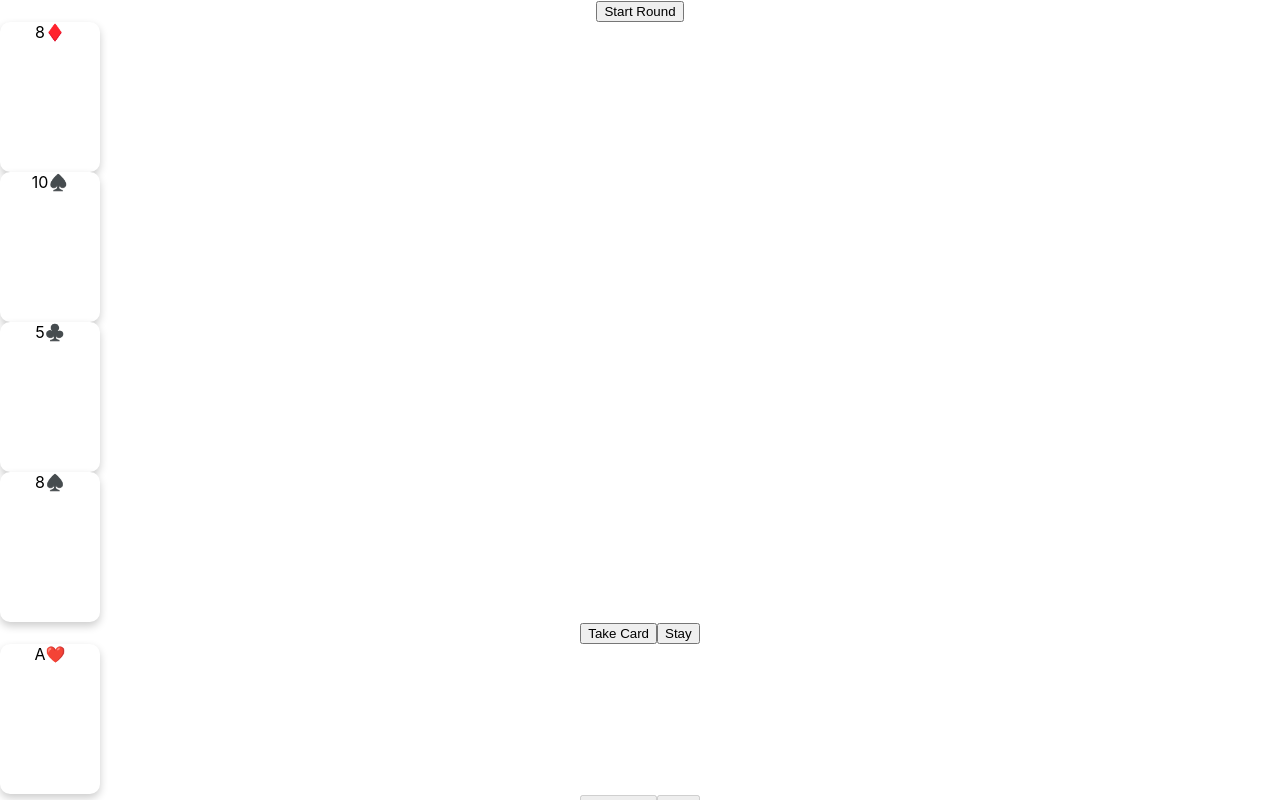
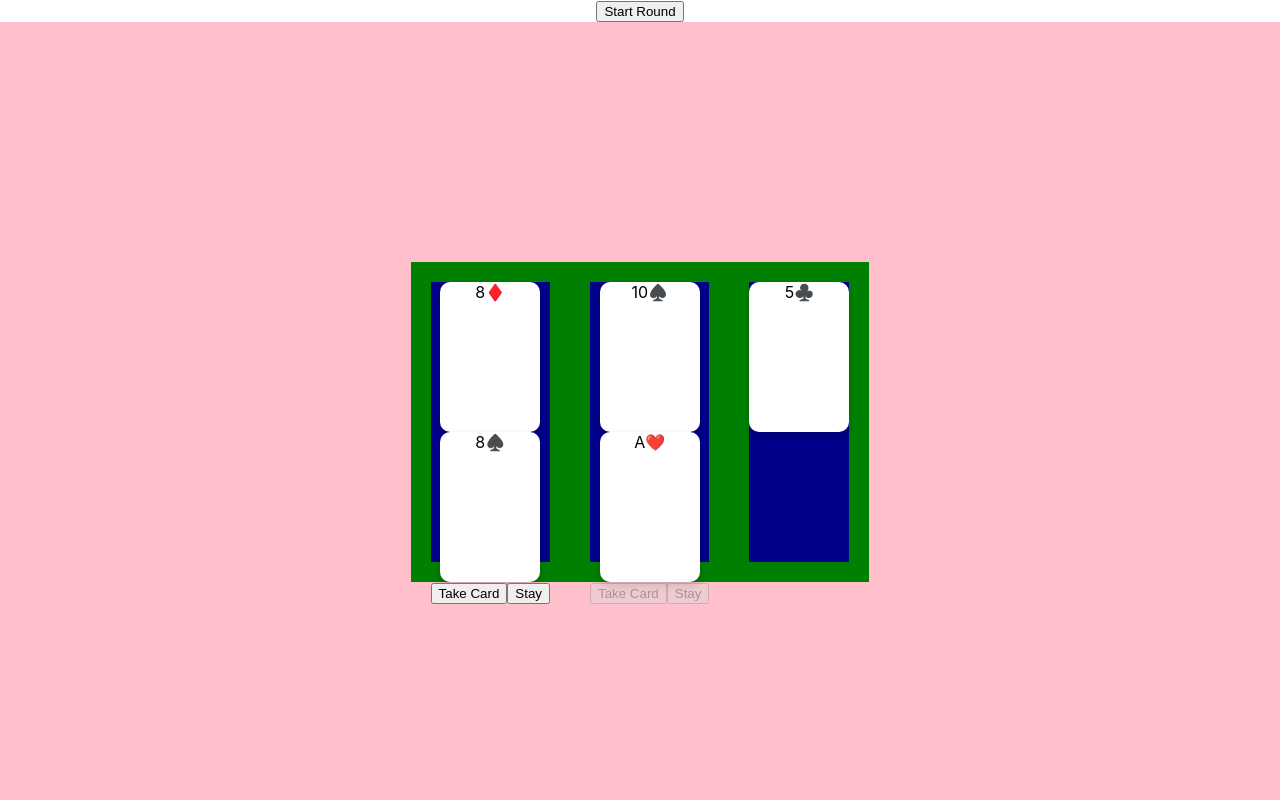
Before and after one commit to anjaliruth/cardCounter, a React (Create React App) app: page / in a window 1280 px wide. Both pictures are taken after a click on the button "Start Round". Shown: the top 800 px of the page. Built offline with nearby package versions, Linux system fonts and the light colour scheme.

Commit message:
take card works on first position, but on second, it adds 2

```diff
--- a/src/App.css
+++ b/src/App.css
@@ -2,26 +2,28 @@
   text-align: center;
 }
 
-.App-logo {
-  height: 40vmin;
-  pointer-events: none;
+.displayArea{
+  display: flex;
+  justify-content: center;
+  align-items: center;
+  height: 100vh;
+  background-color: pink
 }
 
-@media (prefers-reduced-motion: no-preference) {
-  .App-logo {
-    animation: App-logo-spin infinite 20s linear;
-  }
+.playArea{
+display: flex;
+flex-direction: row;
+justify-content: center;
+background-color: green;
+  height: 40vh;
 }
 
-.App-header {
-  background-color: #282c34;
-  min-height: 100vh;
+.playerSection{
   display: flex;
   flex-direction: column;
   align-items: center;
-  justify-content: center;
-  font-size: calc(10px + 2vmin);
-  color: white;
+  margin: 20px;
+  background-color: darkblue;
 }
 
 .Card {
--- a/src/Shoe.jsx
+++ b/src/Shoe.jsx
@@ -45,8 +45,7 @@ export default function Shoe() {
       console.log(card.value, "card.value low");
       setRunningCount((prev) => prev + 1);
       console.log(runningCount, "runningCount", card.value);
-    }
-    else if (highCards.includes(card.value)) {
+    } else if (highCards.includes(card.value)) {
       console.log(card.value, "card.value high");
       setRunningCount((prev) => prev - 1);
       console.log(runningCount, "runningCount", card.value);
@@ -187,7 +186,7 @@ export default function Shoe() {
       //need to move this out
       return accumulator + currentValue.value;
     },
-      0);
+    0);
     if (isSoft && count > 21) {
       isSoft = false;
       console.log(isSoft, "isSoft");
@@ -278,6 +277,34 @@ export default function Shoe() {
   return (
     <div>
       <button onClick={startGame}> Start Round</button>
+
+      <div className="displayArea">
+        {hands.map((hand, playerIndex) => (
+          <div className="playArea">
+            <div className="playerSection">
+              <div className="playerCards">
+                {hand.map((card, cardIndex) => (
+                  <Card value={card.value} suit={card.suit} />
+                ))}
+              </div>
+              {playerIndex !== hands.length-1 && (
+                <div>
+                  <button
+                    onClick={hitCards}
+                    disabled={position !== playerIndex}
+                  >
+                    Take Card
+                  </button>
+                  <button onClick={stay} disabled={position !== playerIndex}>
+                    Stay
+                  </button>
+                </div>
+              )}
+            </div>
+          </div>
+        ))}
+      </div>
+
       {/* players first cards */}
       {playing &&
         hands
```
